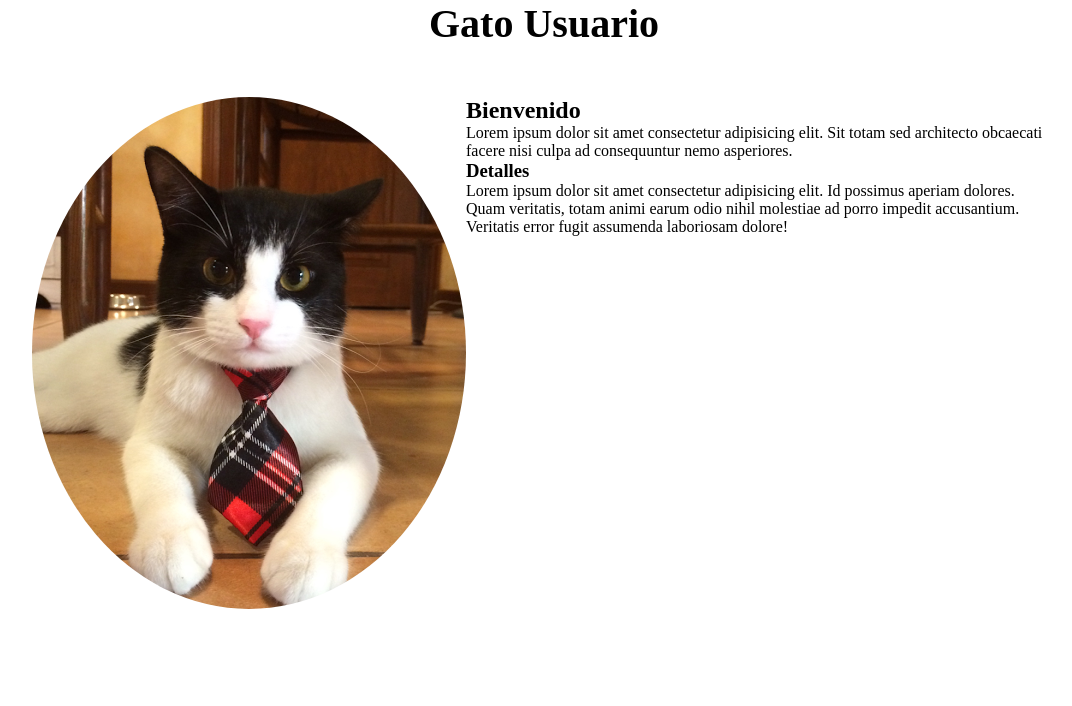
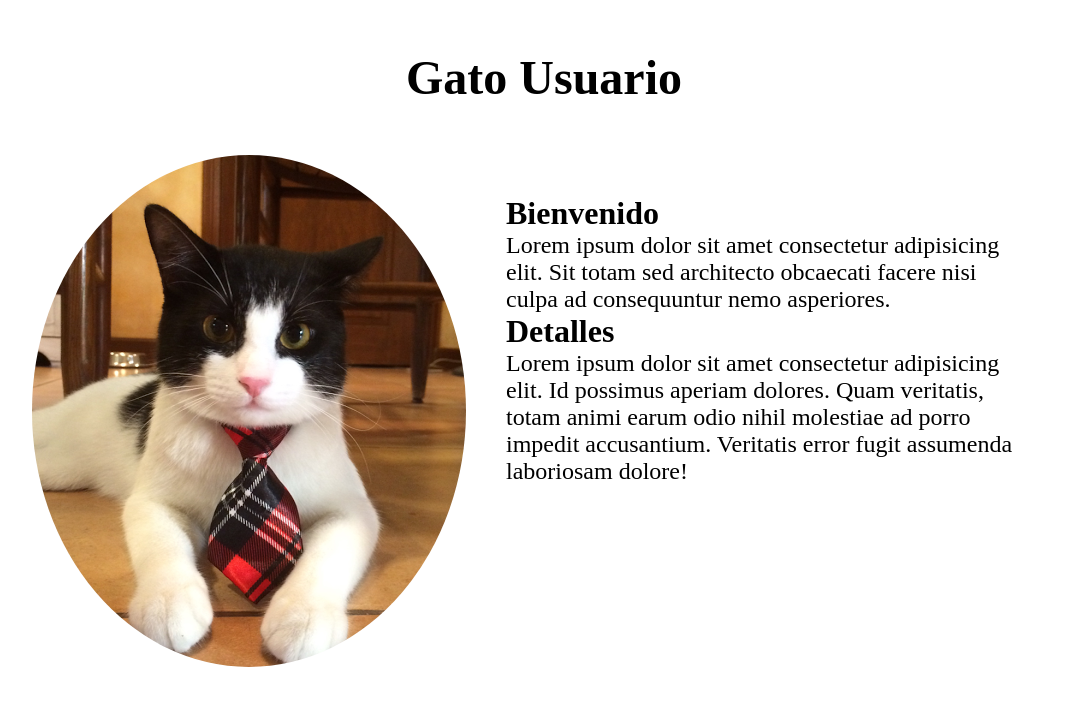
Before and after one commit to AlvaroSaGit/flexbox-c, a plain HTML site: page 7.Testimonial/index.html in a window 1280 px wide. Shown: the whole page, without its empty margins (96-1168 px from the left). Drawn offline with Linux system fonts and the light colour scheme.

Commit message:
Punto 7 terminado

```diff
--- a/7.Testimonial/Estilos.css
+++ b/7.Testimonial/Estilos.css
@@ -5,9 +5,9 @@
 }
 
 h1{
-    font-size: 2.5rem;
+    font-size: 3rem;
     text-align: center;
-    margin-bottom: 50px;
+    margin: 50px;
 }
 
 .contenedor{
@@ -19,6 +19,18 @@ h1{
     width: 80%;
 }
 
+.contenedor__texto{
+    padding: 40px;
+}
+
+h2,h3{
+    font-size: 2rem;
+}
+
+p{
+    font-size: 1.5rem;
+}
+
 .imagen{
     border-radius: 50%;
 }
```
